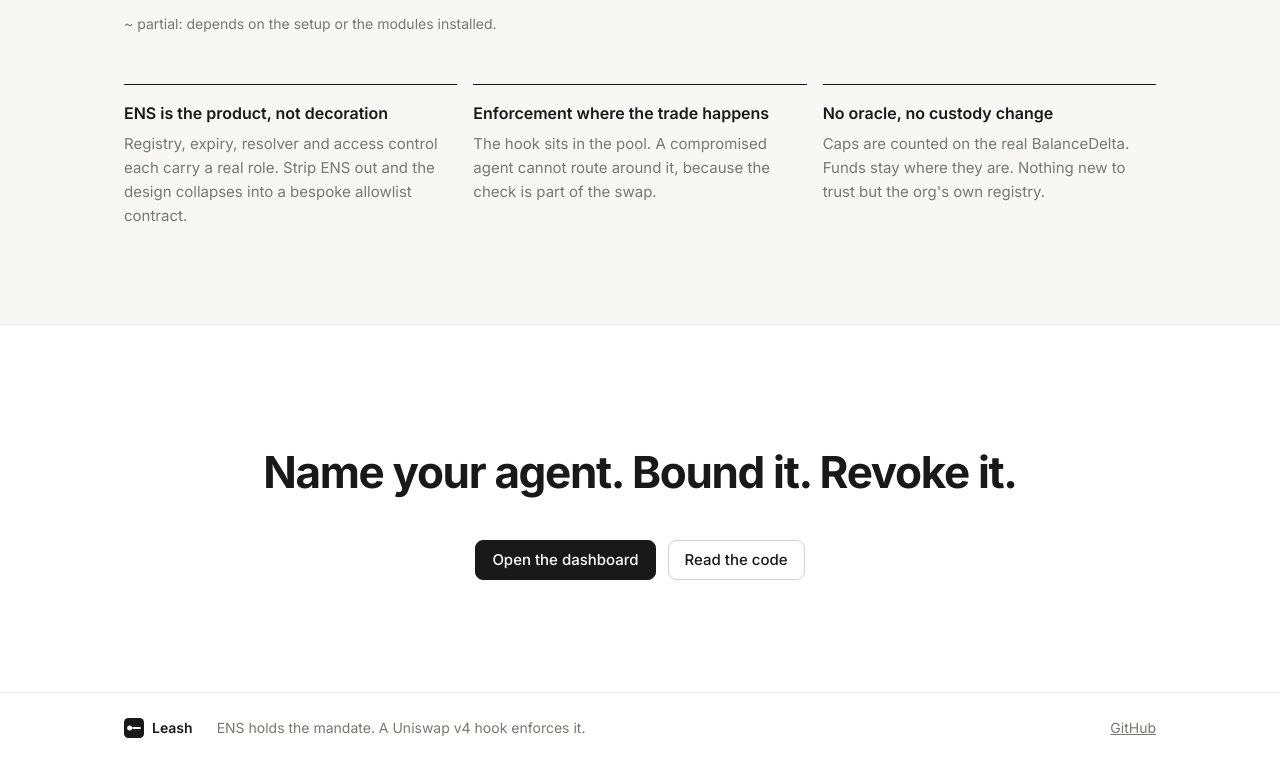
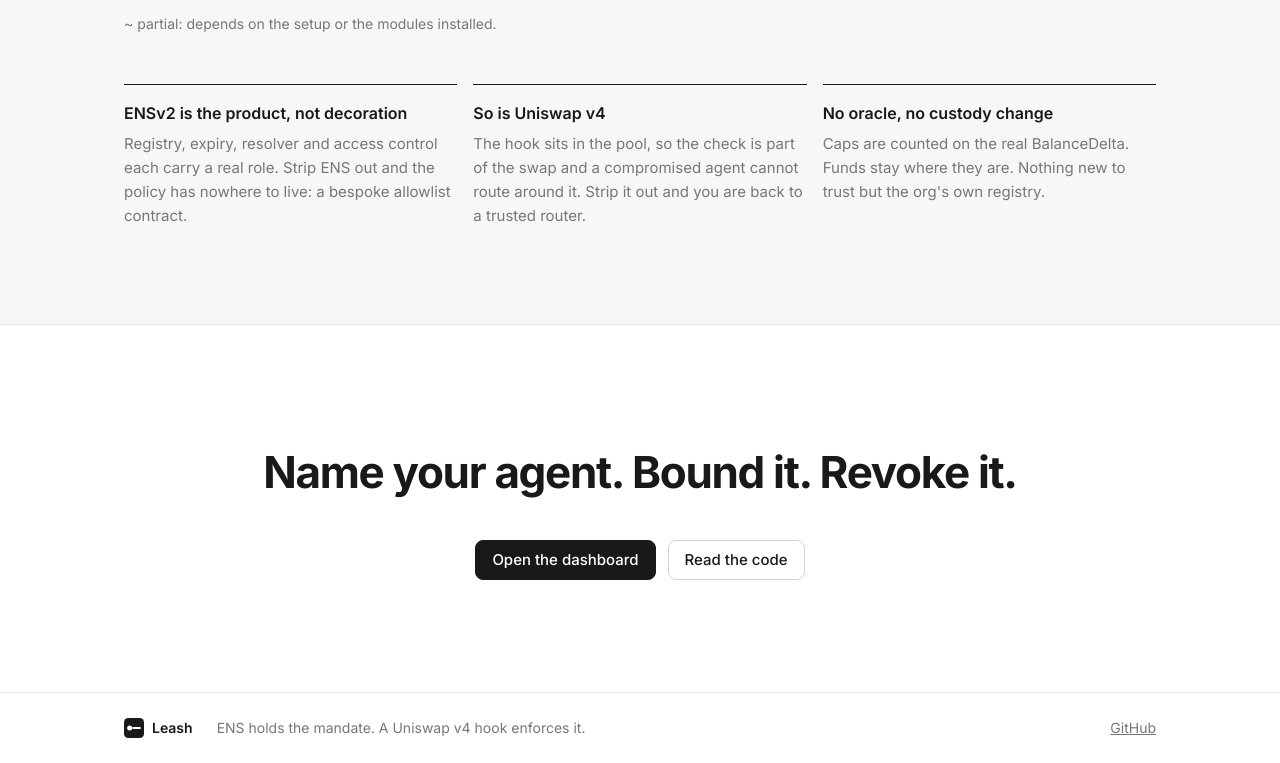
Before and after one commit to akugone/leash-tokyo, a React (Vite) app in the folder dashboard/: page / in a window 1280 px wide. Shown: the part 6749-7512 px from the top of the page. Built offline with nearby package versions, Linux system fonts and the light colour scheme.

Commit message:
feat(landing): value cards feature Uniswap v4 alongside ENSv2

```diff
--- a/dashboard/src/landing/Landing.tsx
+++ b/dashboard/src/landing/Landing.tsx
@@ -488,8 +488,8 @@ function Market() {
     { label: "Works with any router", v: [true, false, "partial", false, true] },
   ];
   const value: { t: string; d: string }[] = [
-    { t: "ENS is the product, not decoration", d: "Registry, expiry, resolver and access control each carry a real role. Strip ENS out and the design collapses into a bespoke allowlist contract." },
-    { t: "Enforcement where the trade happens", d: "The hook sits in the pool. A compromised agent cannot route around it, because the check is part of the swap." },
+    { t: "ENSv2 is the product, not decoration", d: "Registry, expiry, resolver and access control each carry a real role. Strip ENS out and the policy has nowhere to live: a bespoke allowlist contract." },
+    { t: "So is Uniswap v4", d: "The hook sits in the pool, so the check is part of the swap and a compromised agent cannot route around it. Strip it out and you are back to a trusted router." },
     { t: "No oracle, no custody change", d: "Caps are counted on the real BalanceDelta. Funds stay where they are. Nothing new to trust but the org's own registry." },
   ];
   const mark = (v: boolean | "partial") =>
```
